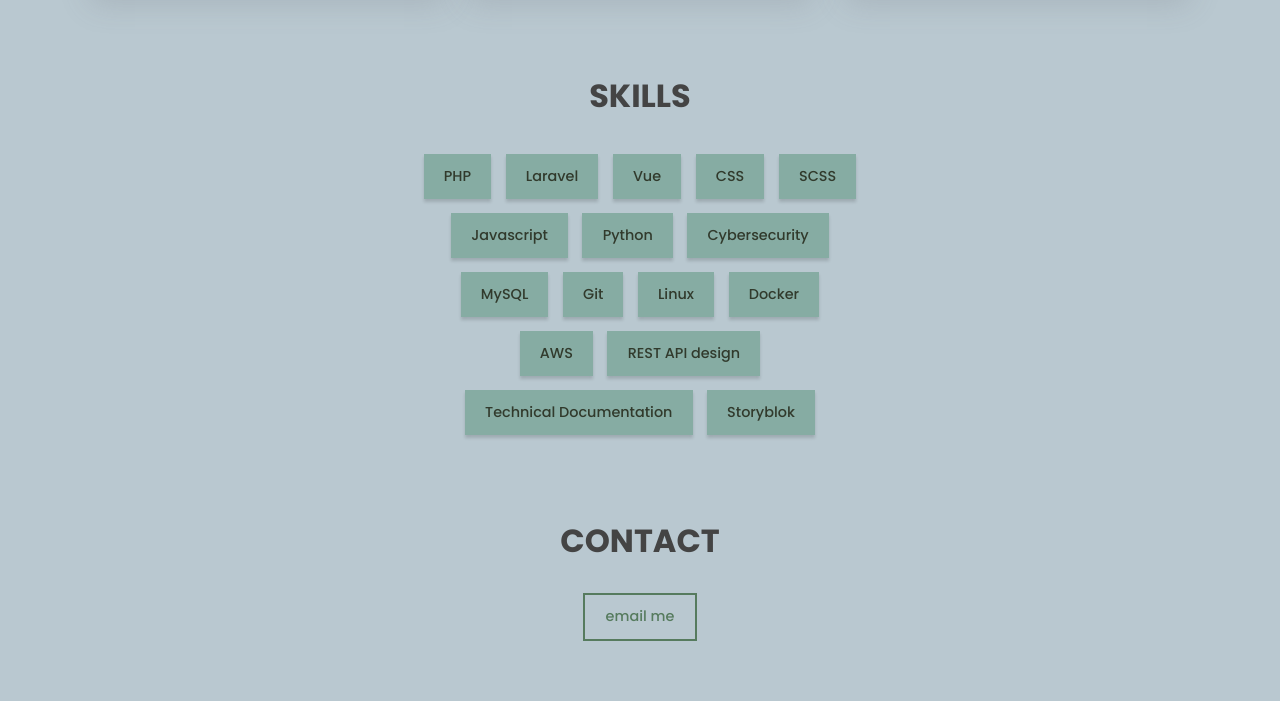
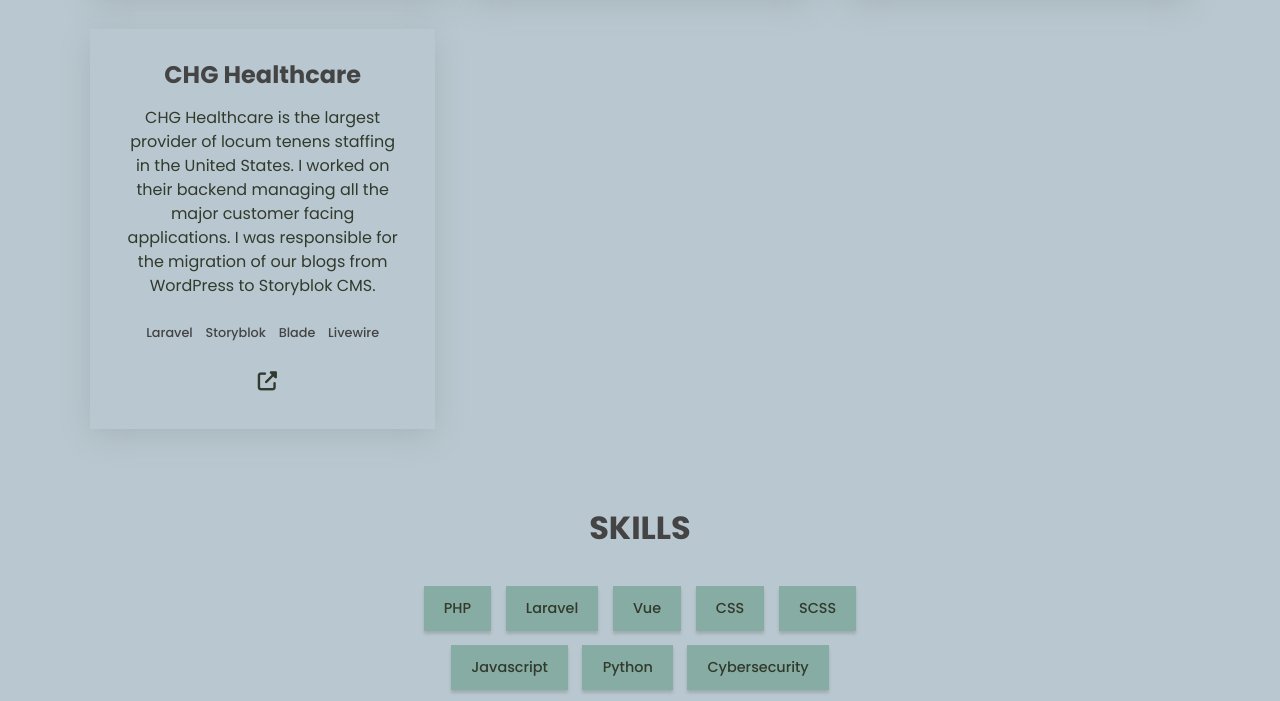
Before and after one commit to NeverKnowz/Neverknowz.github.io, a plain HTML site: page index.html in a window 1280 px wide. Shown: the part 1891-2592 px from the top of the page. Drawn offline with Linux system fonts and the light colour scheme.

Commit message:
Slight styling updates

```diff
--- a/index.html
+++ b/index.html
@@ -174,6 +174,27 @@
                     <i aria-hidden="true" class="fas fa-external-link-alt"></i>
                 </a>
             </div>
+            <div class="project">
+                <h3>CHG Healthcare</h3>
+                <p class="project__description">
+                    CHG Healthcare is the largest provider of locum tenens staffing in the United States. I worked on
+                    their backend managing all the major customer facing applications. I was responsible for the
+                    migration of our blogs from WordPress to Storyblok CMS.
+                </p>
+                <ul class="project__stack">
+                    <li class="project__stack-item">Laravel</li>
+                    <li class="project__stack-item">Storyblok</li>
+                    <li class="project__stack-item">Blade</li>
+                    <li class="project__stack-item">Livewire</li>
+                </ul>
+                <a
+                        href="https://chghealthcare.com"
+                        aria-label="Company Website"
+                        class="link link--icon"
+                >
+                    <i aria-hidden="true" class="fas fa-external-link-alt"></i>
+                </a>
+            </div>
         </div>
     </section>
 
@@ -203,9 +224,7 @@
     <!-- Contact -->
     <section class="section contact center" id="contact">
         <h2 class="section__title">Contact</h2>
-        <a href="mailto:bradyhession@gmail.com">
-            <span class="btn btn--outline">Email me</span>
-        </a>
+        <span class="btn btn--outline">Email: Bradyhession@gmail.com</span>
     </section>
 </main>
 
--- a/styles.css
+++ b/styles.css
@@ -143,7 +143,6 @@ button {
   padding: 0.8em 1.4em;
   font-weight: 500;
   font-size: 0.9rem;
-  text-transform: lowercase;
   transition: transform 0.2s ease-in-out;
 }
 
```
